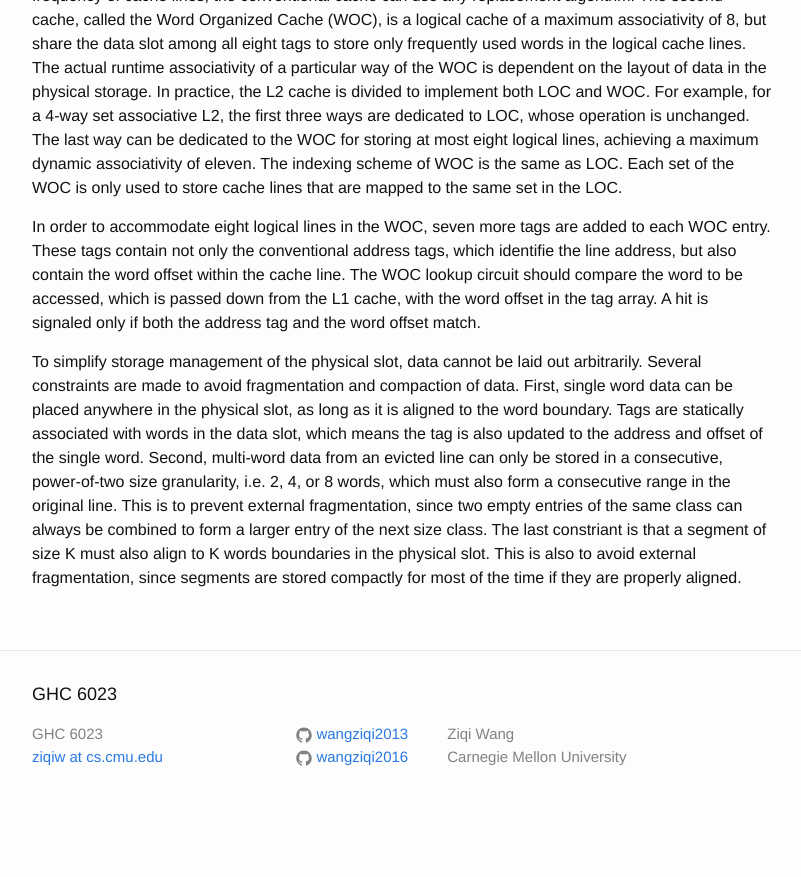
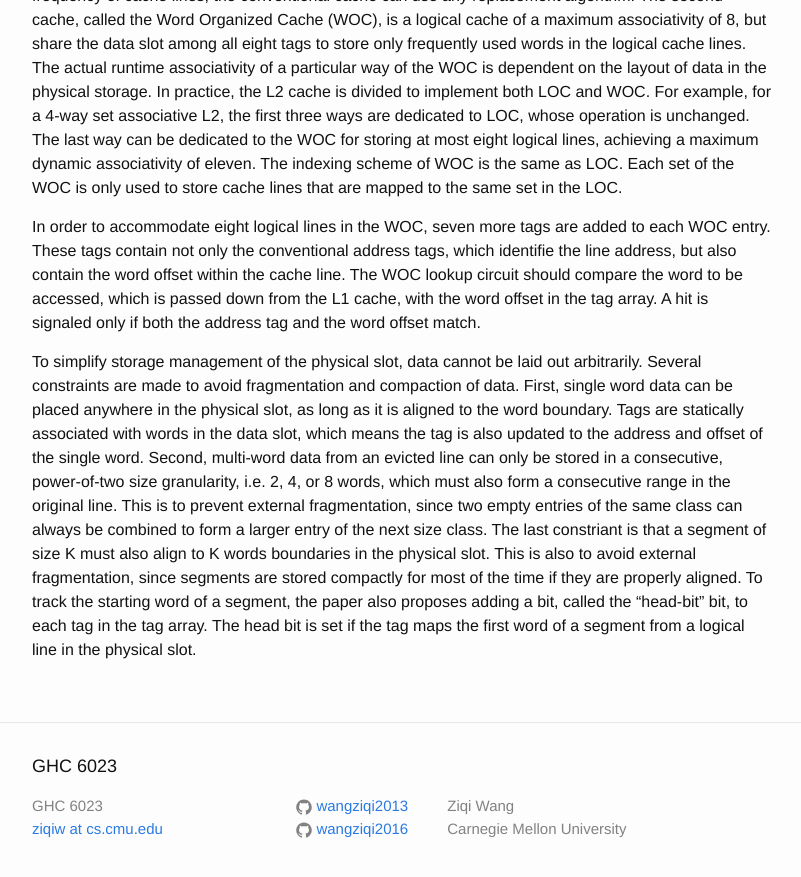
Before and after one commit to wangziqi2013/wangziqi2013.github.io, a Jekyll site: the page built from _posts/2020-07-02-ldis.markdown, in a window 1280 px wide and 900 px high, scrolled down 1462 px. Shown: the top 877 px of the window, without its empty margins (238-1039 px from the left). Built offline with Jekyll 4.4.1, drawn with Linux system fonts in a browser that asks for light colours; before the commit the page ends 2290 px from its top, so only the background shows below that.

Commit message:
Adding head bit

```diff
--- a/_posts/2020-07-02-ldis.markdown
+++ b/_posts/2020-07-02-ldis.markdown
@@ -76,3 +76,5 @@ range in the original line. This is to prevent external fragmentation, since two
 always be combined to form a larger entry of the next size class. The last constriant is that a segment of size K must
 also align to K words boundaries in the physical slot. This is also to avoid external fragmentation, since segments are
 stored compactly for most of the time if they are properly aligned.
+To track the starting word of a segment, the paper also proposes adding a bit, called the "head-bit" bit, to each tag
+in the tag array. The head bit is set if the tag maps the first word of a segment from a logical line in the physical slot.
```
